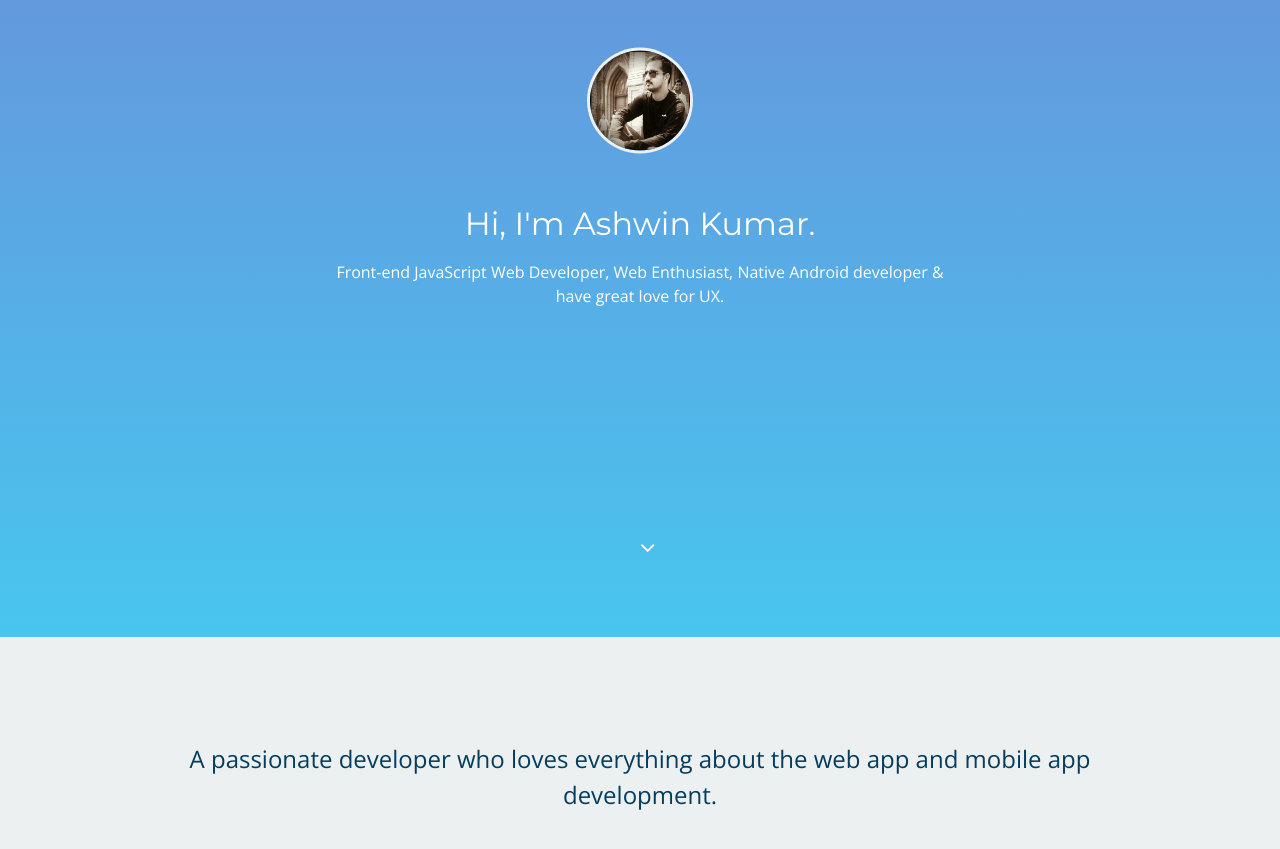
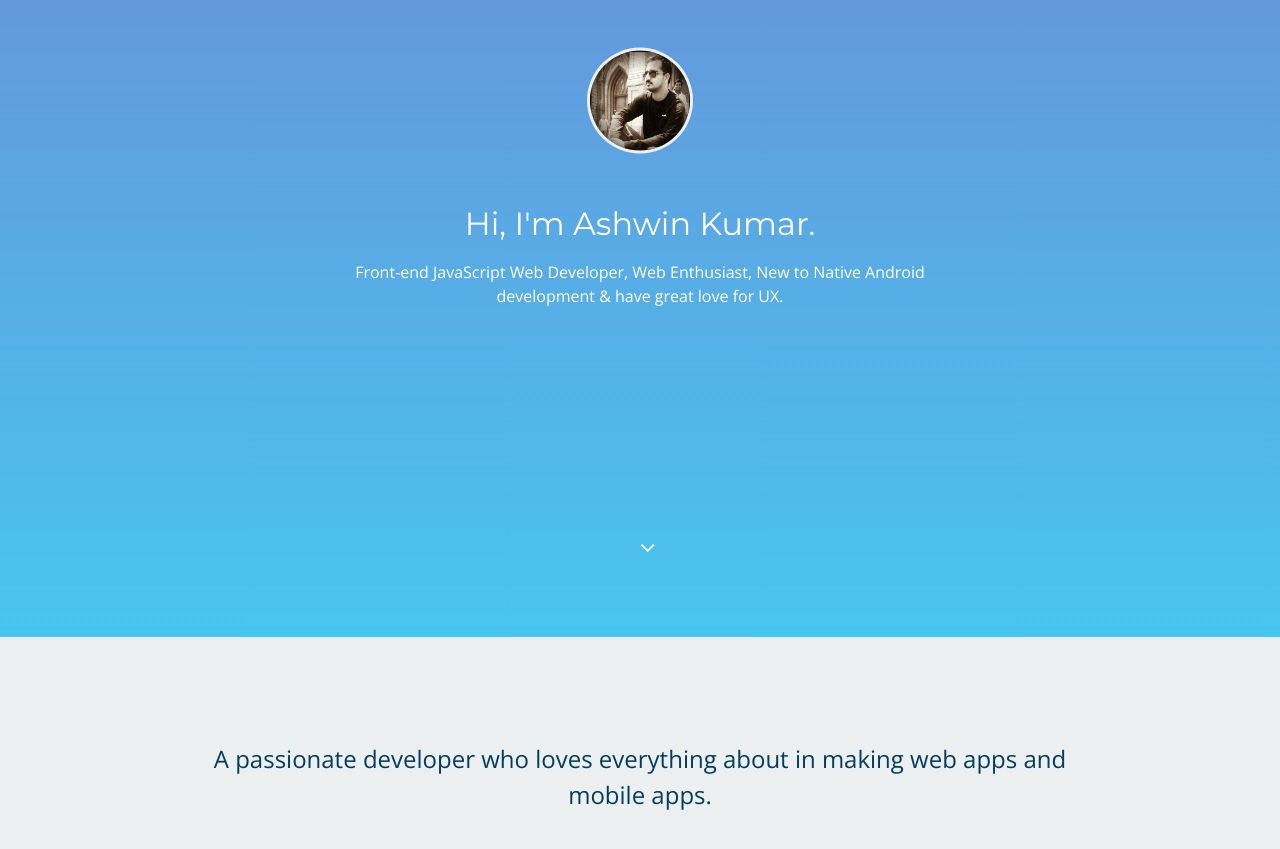
Before and after one commit to ashking/ashwinkumar.me, a Jekyll site: the page built from index.html, in a window 1280 px wide and 900 px high, scrolled down 263 px. Shown: the top 849 px of the window. Built offline with Jekyll 4.4.1, drawn with Linux system fonts in a browser that asks for light colours; nearby versions of some CDN libraries; some of the changed lines change nothing that is shown; some of the changed text lies outside the part shown.

Commit message:
update skills

```diff
--- a/_layouts/home.html
+++ b/_layouts/home.html
@@ -39,7 +39,7 @@
     <div class="hero__inner text-center">
       <img src="img/ashwin.jpeg" class="hero__photo" alt="Ashwin Kumar">
       <h2 class="hero__title">Hi, I'm Ashwin Kumar.</h2>
-      <p class="hero__intro">Front-end JavaScript Web Developer, Web Enthusiast, Native Android developer &amp; have great love for UX.</p>
+      <p class="hero__intro">Front-end JavaScript Web Developer, Web Enthusiast, New to Native Android development &amp; have great love for UX.</p>
     </div>
     <a href="#content" class="to-bottom"><i class="fa fa-angle-down"></i></a>
   </section>
@@ -48,7 +48,7 @@
   <section class="section" id="content">
     <div class="row">
       <div class="large-12 columns text-center">
-        <p class="intro">A passionate developer who loves everything about the web app and mobile app development.</p>
+        <p class="intro">A passionate developer who loves everything about in making web apps and mobile apps.</p>
       </div>
     </div>
   </section>
@@ -61,20 +61,20 @@
       <div class="large-4 columns">
         <h3>Skills</h3>
         <ul class="list no-bullets">
-          <li>Javascript</li>
+          <li>Javascript ♥ </li>
           <li>Native Android development</li>
-          <li>Node.js</li>
+          <li>Node.js ♥ </li>
           <li>HTML - CSS</li>
           <li>Reusable and clean code</li>
-          <li>Backbone.js</li>
-          <li>React JS</li>
+          <li>Backbone.js ♥ </li>
+          <li>React JS ♥ </li>
           <li>Cordova (Android and iOS)</li>
           <li>Loves Ajax and asyncronous programming with JS</li>
           <li>C/C++ (now I'm old, yet I can code in C++ very well)</li>
           <li>SQLite databases</li>
           <li>MongoDB</li>
           <li>RethingDB</li>
-          <li>MySQL servers</li>
+          <li>MySQL &amp; PostgresSQL servers</li>
         </ul>
       </div>
 
@@ -87,7 +87,7 @@
           <li>Git & SVN</li>
           <li>Trello</li>
           <li>Pivotal tracker</li>
-          <li>Product Hunt</li>
+          <li>Product Hunt ♥ </li>
           <li>Big fan of pomodoro technique</li>
           <li>MacBook Pro at work</li>
           <li>Windows/Linux at home</li>
@@ -107,7 +107,6 @@
           <li>Programming</li>
           <li>Open Source</li>
           <li>Reading</li>
-          <li>Podcasts (I don't make them but listen')</li>
 
         </ul>
       </div>
```
